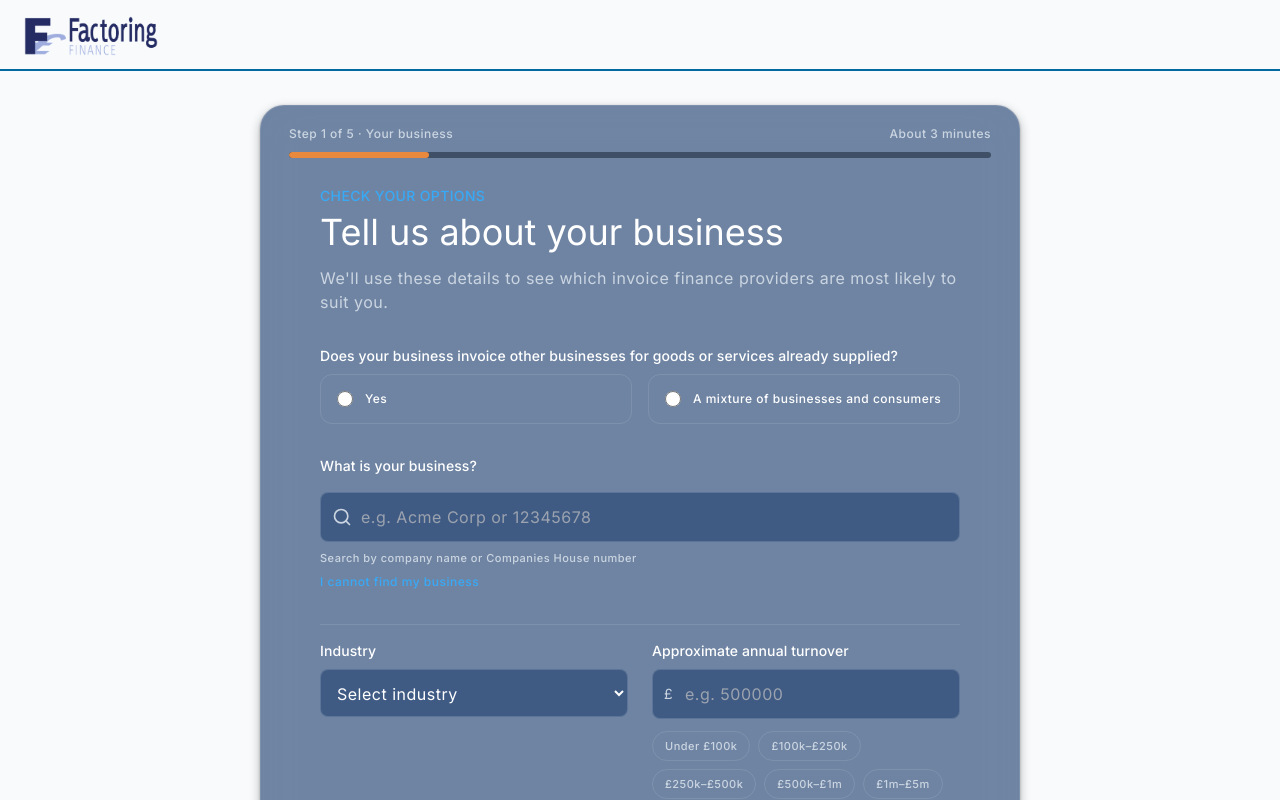
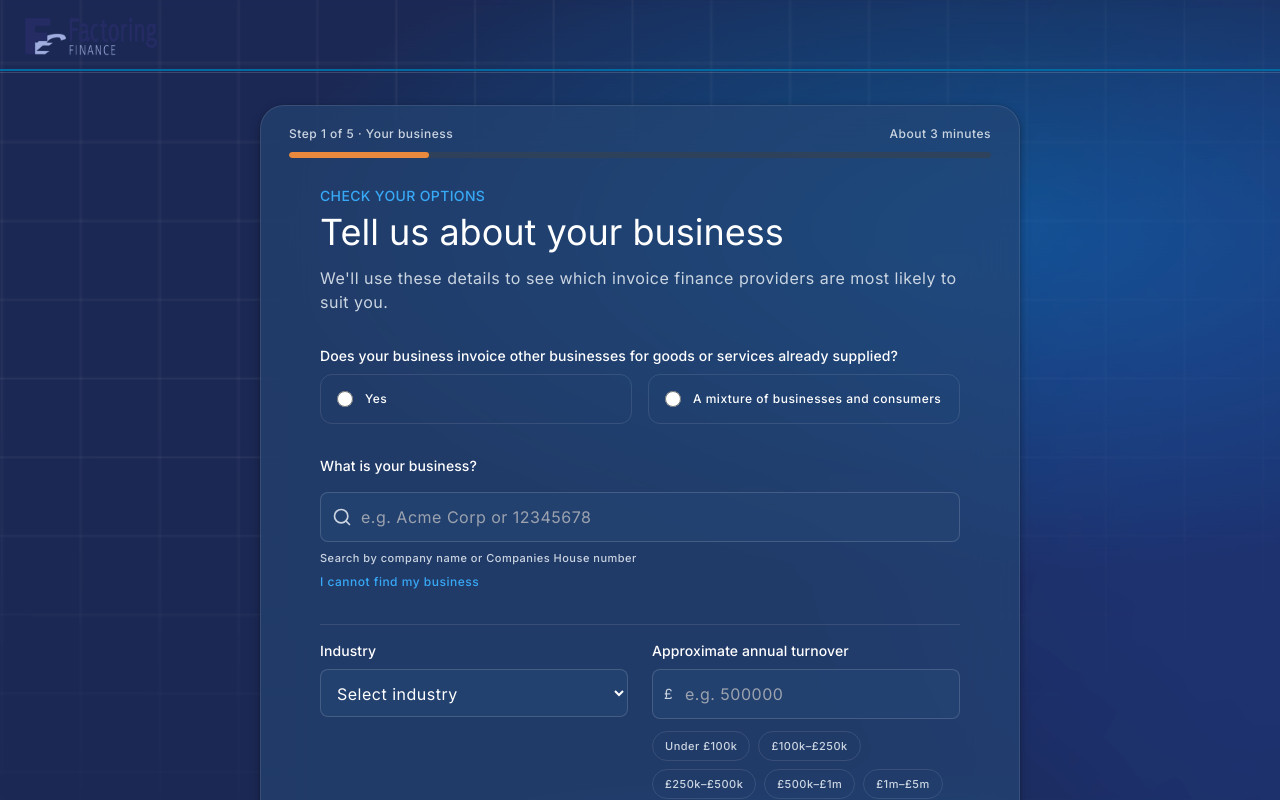
Before and after one commit to markfromearth/FFform, a React (Vite) app: page / in a window 1280 px wide. Shown: the top 800 px of the page. Built offline with nearby package versions, Linux system fonts and the light colour scheme.

Commit message:
Use provided background image

```diff
--- a/src/index.css
+++ b/src/index.css
@@ -80,11 +80,11 @@
 @layer base {
   body {
     background-color: #0b1a38;
-    background-image:
-      linear-gradient(to right, rgba(255, 255, 255, 0.03) 1px, transparent 1px),
-      linear-gradient(to bottom, rgba(255, 255, 255, 0.03) 1px, transparent 1px);
-    background-size: 40px 40px;
-    background-position: center top;
+    background-image: url('/background.png');
+    background-size: cover;
+    background-position: center;
+    background-attachment: fixed;
+    background-repeat: no-repeat;
     color: #ffffff;
   }
 }
```
Also changed, not shown: public/background.png (added).
